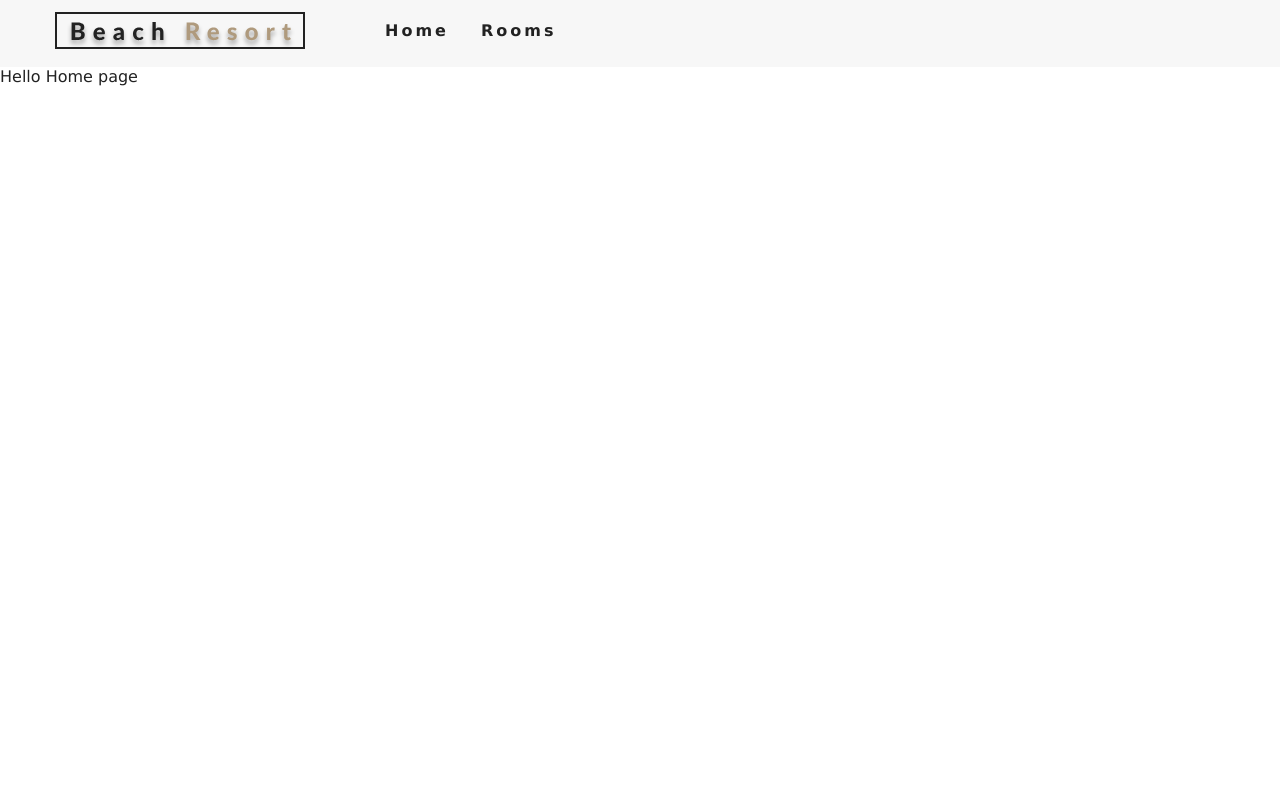
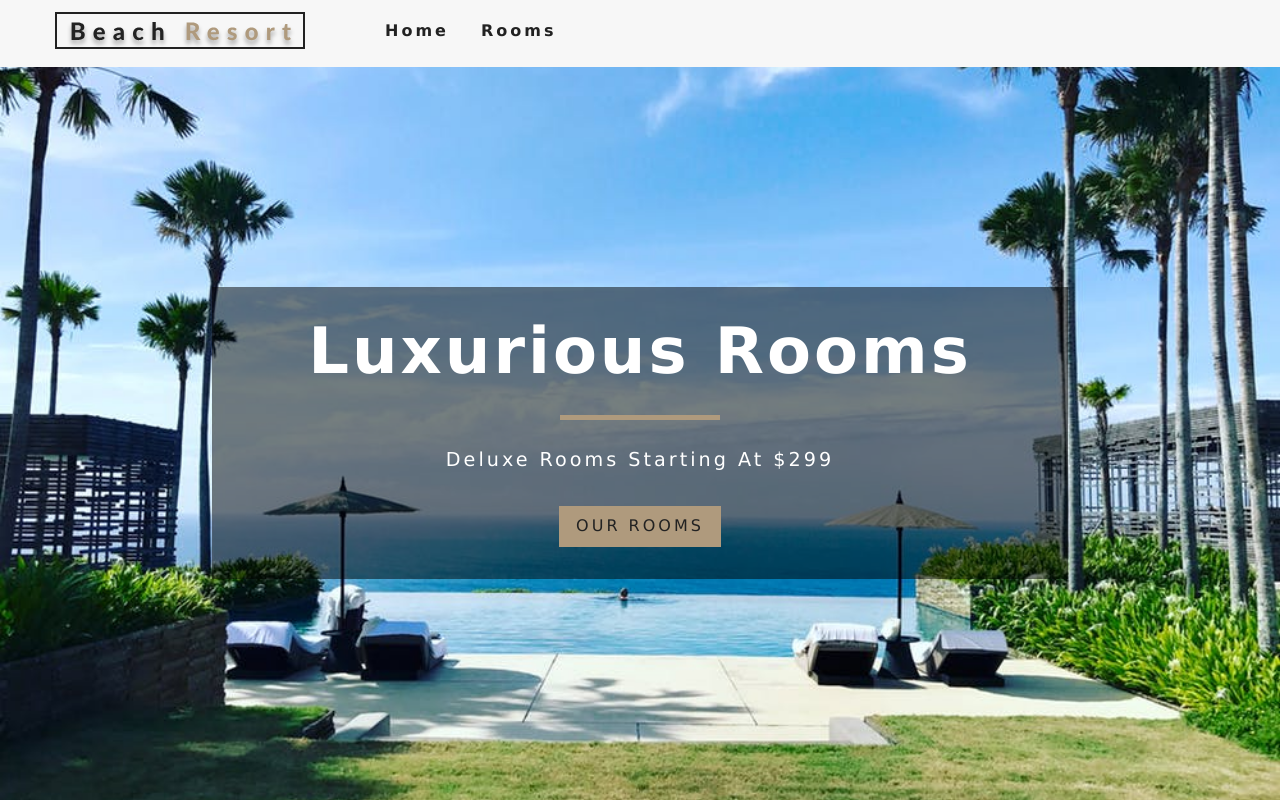
Before and after one commit to iamvikasraghav/hsl-project, a React (Create React App) app: page / in a window 1280 px wide. Built offline with nearby package versions, Linux system fonts and the light colour scheme.

Commit message:
adding route pages and images

```diff
--- a/src/App.css
+++ b/src/App.css
@@ -112,8 +112,8 @@
   color: var(--primaryColor);
 }
 .nav-links {
-  /* height: 0;
-  overflow: hidden; */
+  height: 0;
+  overflow: hidden;
   transition: var(--mainTransition);
   list-style-type: none;
 }
--- /dev/null
+++ b/src/components/Banner.js
@@ -0,0 +1,13 @@
+import React from 'react'
+
+export default function Banner({children,title,subtitle}) {
+    return (
+        <div className="banner">
+            <h1>{title}</h1>
+            <div></div>
+            <p>{subtitle}</p>
+             {children}
+
+        </div>
+    )
+}
--- /dev/null
+++ b/src/components/Hero.js
@@ -0,0 +1,12 @@
+import React from 'react'
+
+export default function Hero({children,hero}) {
+    return (
+        <header className={hero}>{children}
+
+        </header>
+    )
+}
+Hero.defaultProps ={
+    hero: "defaultHero"
+};
--- a/src/pages/Error.js
+++ b/src/pages/Error.js
@@ -1,9 +1,9 @@
+
 import React from 'react'
+import Hero from '../components/Hero'
 
-export default function () {
-    return (
-        <div>
-            hello from error page
-        </div>
-    )
+export default function Error () {
+    return<Hero>
+
+    </Hero>
 }
--- a/src/pages/Home.js
+++ b/src/pages/Home.js
@@ -1,9 +1,14 @@
 import React from 'react'
+import Banner from '../components/Banner'
+import  {Link} from 'react-router-dom'
 
+import Hero from '../components/Hero'
 export default function Home() {
-    return (
-        <div>
-            Hello Home page
-        </div>
-    )
+     return <Hero >
+         <Banner title="luxurious rooms" subtitle="deluxe rooms starting at $299">
+          <Link to='/rooms' className="btn-primary">
+              Our Rooms
+          </Link>
+         </Banner>
+     </Hero>
 }
--- a/src/pages/Rooms.js
+++ b/src/pages/Rooms.js
@@ -1,9 +1,19 @@
 import React from 'react'
+import Hero from '../components/Hero'
+import Banner from '../components/Banner'
 
-export default function Rooms() {
-    return (
-        <div>
-            hello from room
-        </div>
-    )
-}
+import{Link} from 'react-router-dom'
+
+export default function Error () {
+    return<Hero hero="roomsHero">
+         <Banner title="Our rooms">
+             <Link to="/" className="btn-primary">
+                 Return Home
+             </Link>
+         </Banner>
+
+    </Hero>
+
+// export default function Rooms() {
+//     return<Hero hero="roomsHero"></Hero>
+ }
```
Also changed, not shown: 1 other file (tests, documents, lock files or other folders).
